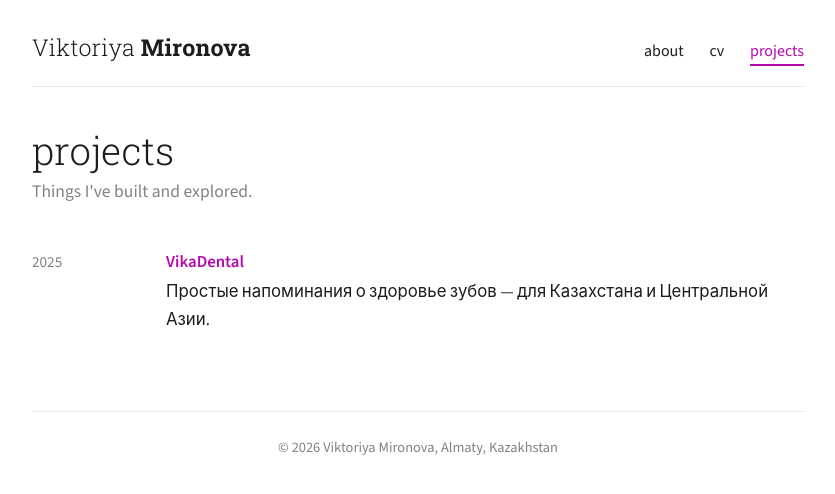
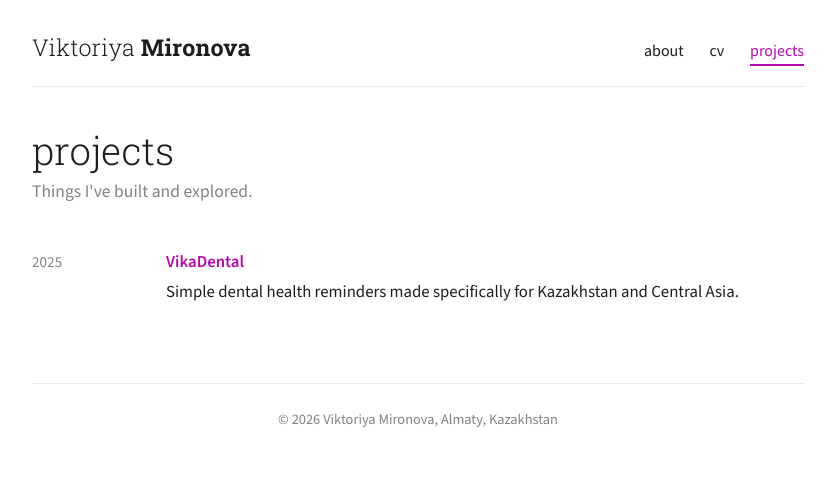
Before and after one commit to vikmironova/vikmironova.github.io, a Jekyll site: the page built from projects.html, in a window 1280 px wide. Shown: the top 494 px of the page, without its empty margins (222-1057 px from the left). Built offline with Jekyll 4.4.1, drawn with Linux system fonts in a browser that asks for light colours.

Commit message:
Translate project description to English

```diff
--- a/projects.html
+++ b/projects.html
@@ -11,7 +11,7 @@ title: projects
     <span class="entry-date">2025</span>
     <span class="entry-body">
       <strong><a href="https://vmironova.com/vikadental">VikaDental</a></strong><br>
-      Простые напоминания о здоровье зубов — для Казахстана и Центральной Азии.
+      Simple dental health reminders made specifically for Kazakhstan and Central Asia.
     </span>
   </li>
 </ul>
```
